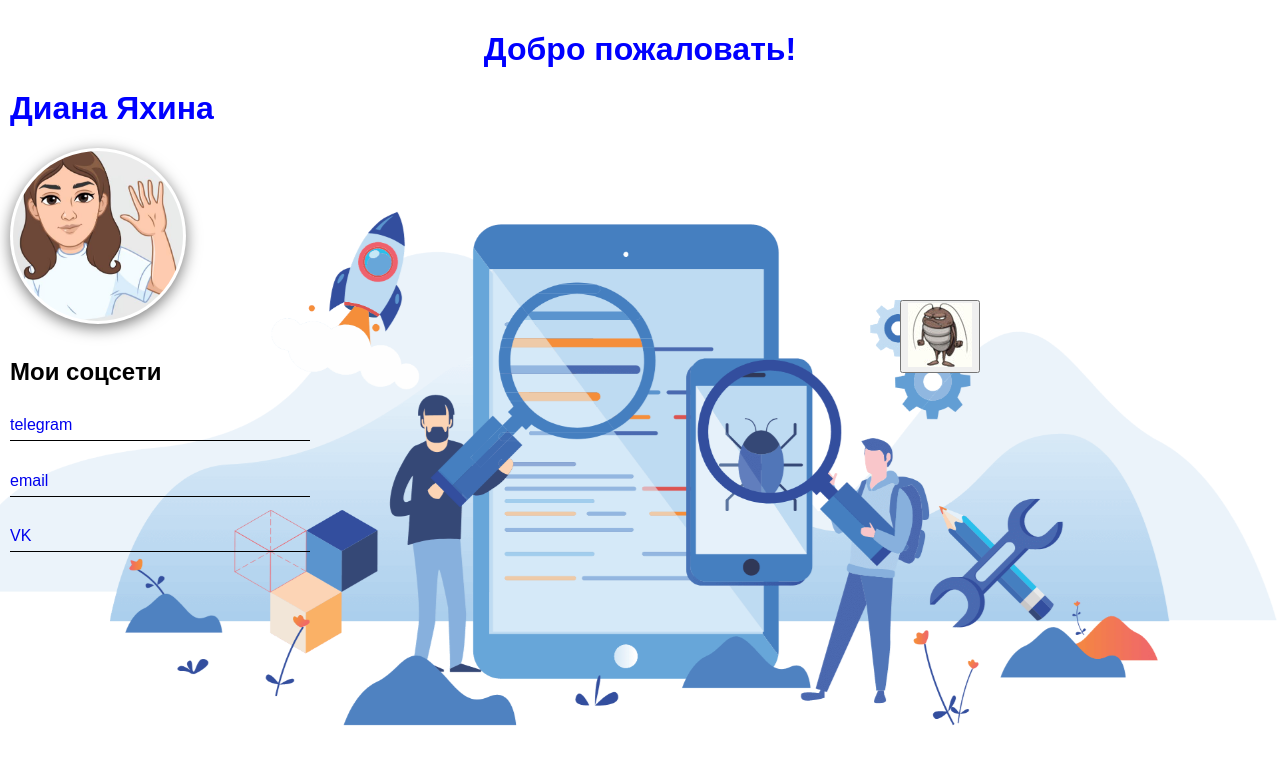
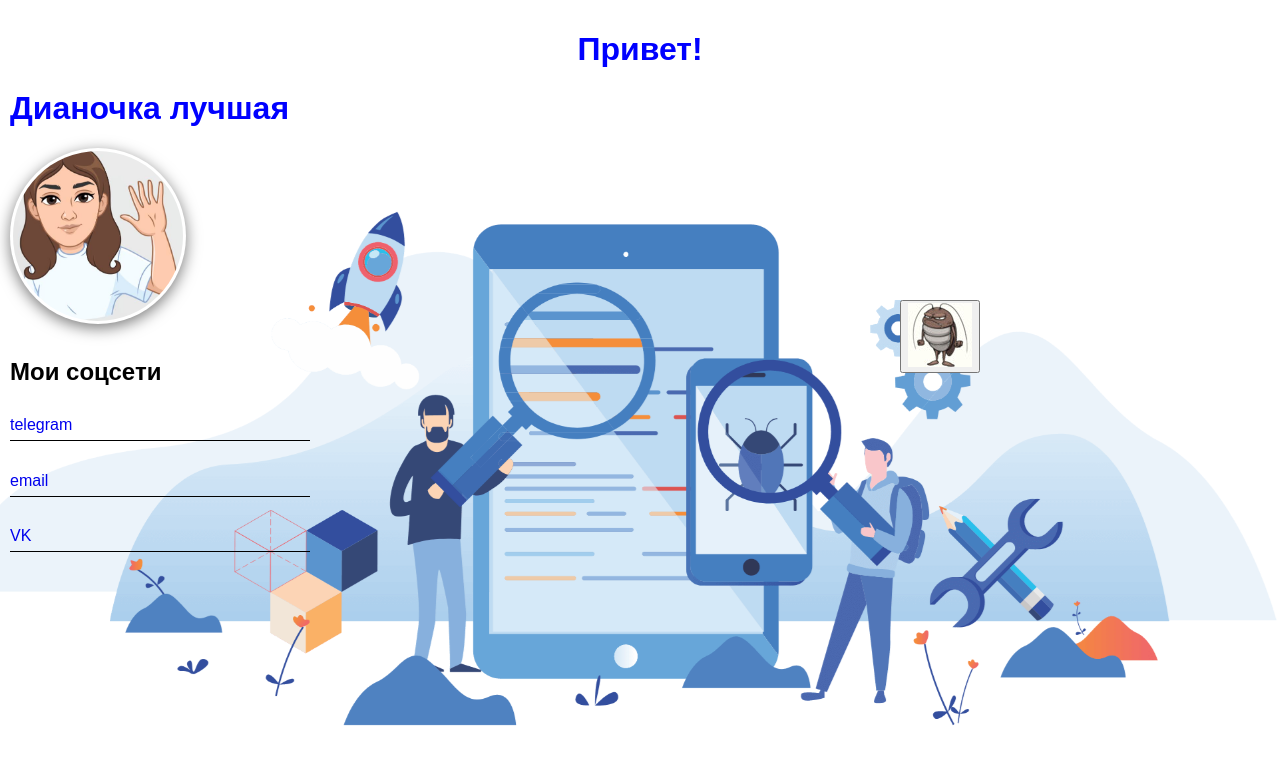
Before and after one commit to D1ykh/D1ykh.github.io, a plain HTML site: page Сайт визитка HTML, CSS/index.html in a window 1280 px wide. Drawn offline with Linux system fonts and the light colour scheme.

Commit message:
изменила приветсвие, имя

```diff
--- a/Сайт визитка HTML, CSS/index.html
+++ b/Сайт визитка HTML, CSS/index.html
@@ -12,9 +12,9 @@
 
 <body class="content">
 
-	<h1 style="color: blue">Добро пожаловать!</h1>
+	<h1 style="color: blue">Привет!</h1>
 
-			<h1 class="name", style="color: blue">Диана Яхина</h1>
+			<h1 class="name", style="color: blue">Дианочка лучшая</h1>
 
 		<div class="item">
 			<img class="photo" src="me.jpg" width="170" height="170" alt="Диана">
```
